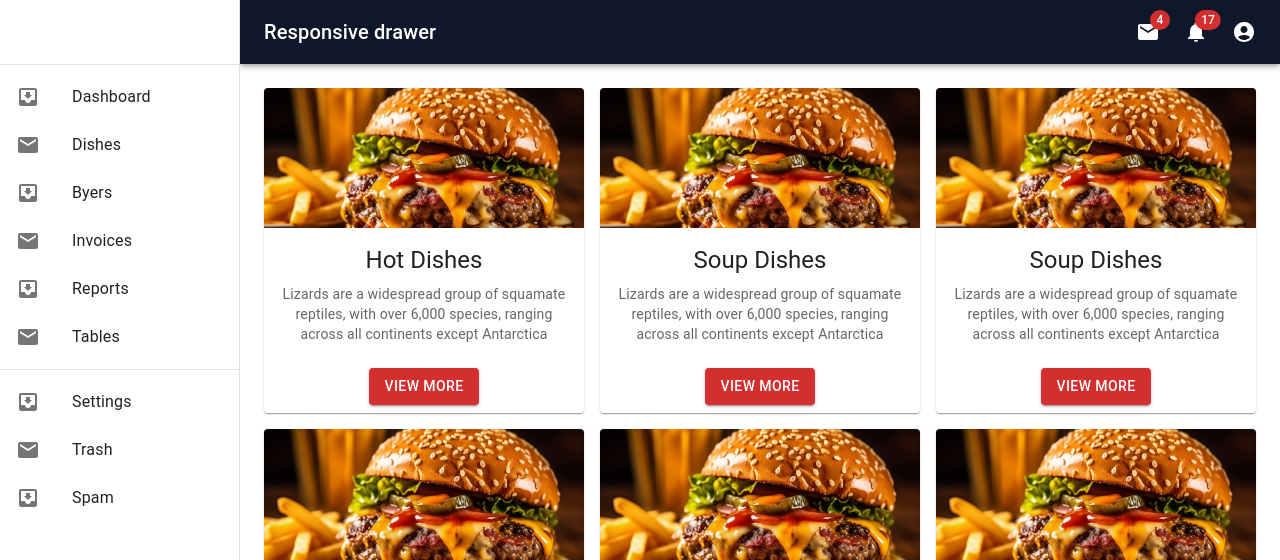
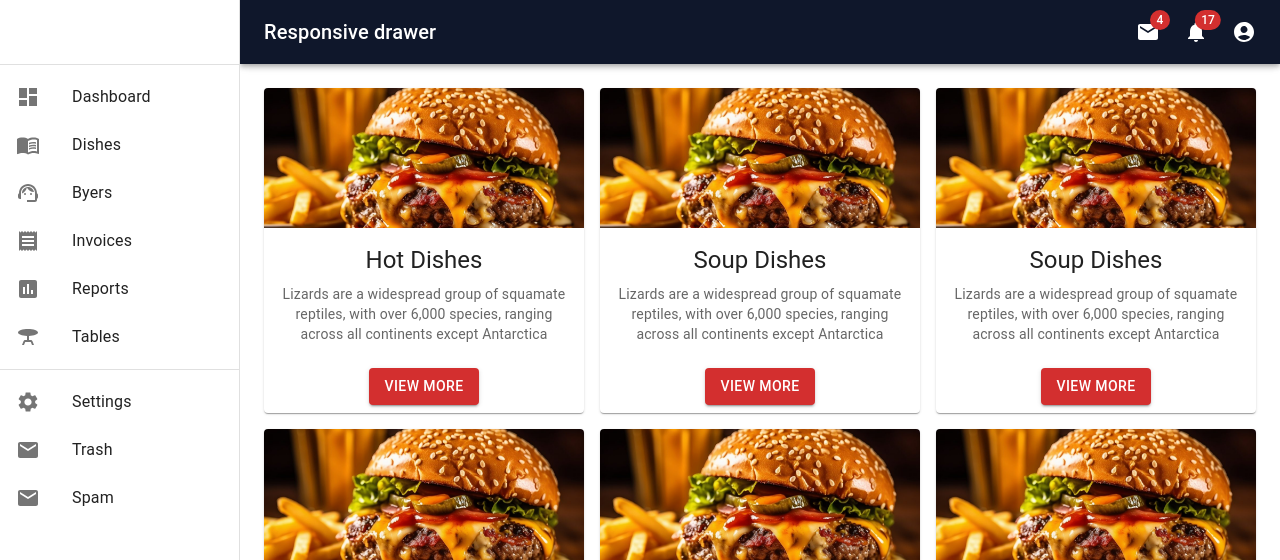
Before and after one commit to HarshanaSenadeera/Loopy_Resturent_New, a React (Create React App) app: page / in a window 1280 px wide. Shown: the top 560 px of the page. Built offline with nearby package versions, Linux system fonts and the light colour scheme.

Commit message:
Add nav bar icons

```diff
--- a/src/componenet/navbar/nav.tsx
+++ b/src/componenet/navbar/nav.tsx
@@ -25,6 +25,9 @@ import NotificationsIcon from "@mui/icons-material/Notifications";
 import AccountCircle from "@mui/icons-material/AccountCircle";
 import MoreIcon from "@mui/icons-material/MoreVert";
 import {MainContext} from "../../Common/MainContext/MainContext";
+import DashboardIcon from '@mui/icons-material/Dashboard';
+import {MenuBook, Receipt, SupportAgent, TableBar, WavingHand} from "@mui/icons-material";
+import {Assessment, Settings} from "@material-ui/icons";
 
 const drawerWidth = 240;
 
@@ -106,7 +109,8 @@ export default function ResponsiveDrawer(props: Props) {
                     <ListItem key={text} disablePadding>
                         <ListItemButton>
                             <ListItemIcon>
-                                {index % 2 === 0 ? <InboxIcon /> : <MailIcon />}
+                                {index === 0 ? <DashboardIcon /> : index === 1 ? <MenuBook /> : index === 2 ? <SupportAgent/> :
+                                    index === 3 ? <Receipt/>: index === 4 ? <Assessment/>: <TableBar />}
                             </ListItemIcon>
                             <ListItemText primary={text} />
                         </ListItemButton>
@@ -119,7 +123,7 @@ export default function ResponsiveDrawer(props: Props) {
                     <ListItem key={text} disablePadding>
                         <ListItemButton>
                             <ListItemIcon>
-                                {index % 2 === 0 ? <InboxIcon /> : <MailIcon />}
+                                {index === 0 ? <Settings /> : <MailIcon />}
                             </ListItemIcon>
                             <ListItemText primary={text} />
                         </ListItemButton>
```
